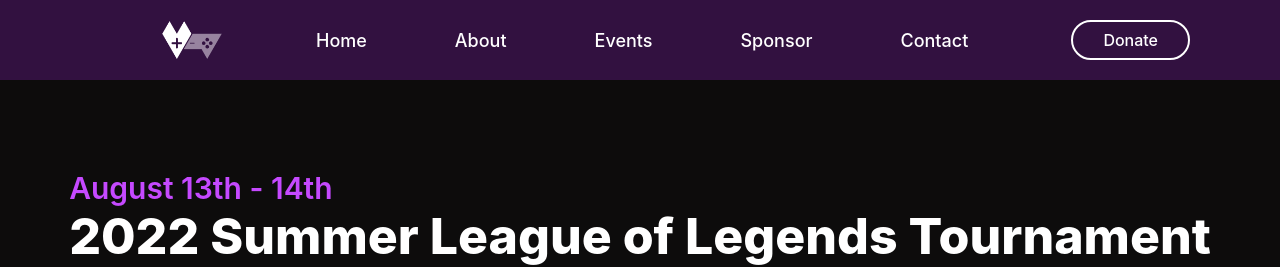
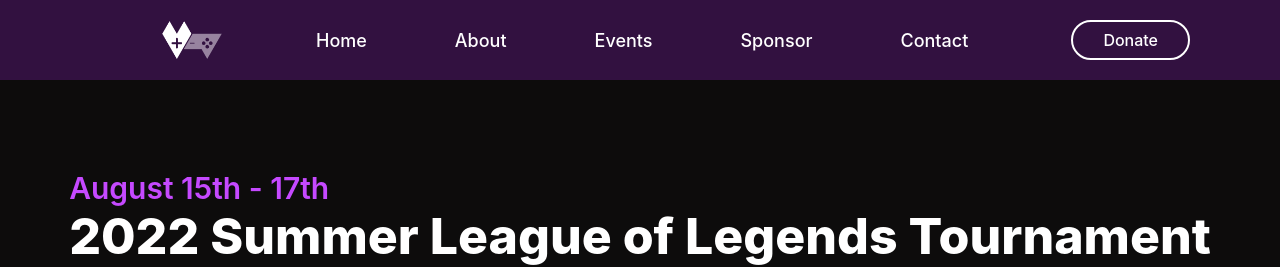
Before and after one commit to evanyans/vancouver-charity-games, a React (Create React App) app: page /2022-summer-league in a window 1280 px wide. Shown: the top 267 px of the page. Built offline with nearby package versions, Linux system fonts and the light colour scheme.

Commit message:
unicef front page

```diff
--- a/src/pages/Events.tsx
+++ b/src/pages/Events.tsx
@@ -10,7 +10,7 @@
 import valoA from '../eventimages/2021summer.png'
 import purple from '../eventimages/purple.png'
 import leagueA from '../eventimages/2021league.png'
-import leagueB from '../eventimages/2021leagueB.png'
+import leagueB from '../eventimages/2021leagueb.png'
 import leagueC from '../eventimages/2022league.png'
 const Events = () => {
 /*<Arrow as="a" href="https://docs.google.com/forms/d/e/1FAIpQLSeo7b6DGC0ja79YbVNGNs9FcJwWaDHs5dLSO0xpP8_FL_duoQ/viewform" target="_blank">&#10230;</Arrow>*/
--- a/src/pages/HomeV2.tsx
+++ b/src/pages/HomeV2.tsx
@@ -5,6 +5,7 @@
 import foodbank from '../images/foodbank.png';
 import redcross from '../images/redcross.png';
 import hospital from '../images/hospital.png';
+import unicef from '../images/uniceflogo.png';
 import { NavLink as Link } from 'react-router-dom';
 import WidgetBot from '@widgetbot/react-embed'
 import Marquee from "react-fast-marquee";
@@ -38,6 +39,9 @@
 
             </Title>
             <Mark gradient={false} gradientColor={[88, 83, 94]} speed={200} >
+                <Donate >
+                    <a href="https://www.unicef.org/" target="_blank"><ContentA><Circle><img className="unicef" src={unicef} alt="foodbank" /></Circle><ContentText>UNICEF<br></br><span>$100 Raised</span></ContentText></ContentA></a>
+                </Donate>
                 <Donate >
                     <a href="https://foodbank.bc.ca/" target="_blank"><ContentA><Circle><img className="foodbank" src={foodbank} alt="foodbank" /></Circle><ContentText>Greater Vancouver Food Bank<br></br><span>$230 Raised</span></ContentText></ContentA></a>
                 </Donate>
@@ -393,6 +397,11 @@
 export const ContentA = styled.div`
     display:flex;
     flex-direction:row;
+    .unicef{
+        width:120px;
+        padding-top:22px;
+        padding-right:18px;
+    }
     .foodbank{
         width:70px;
         padding-top:18px;
--- a/src/past/SummerleagueUN.tsx
+++ b/src/past/SummerleagueUN.tsx
@@ -8,7 +8,7 @@
   return (
     <Wrapper>
       <Body data-aos="fade-up">
-        <Topic>August 13th - 14th</Topic>
+        <Topic>August 15th - 17th</Topic>
         <Title>2022 Summer League of Legends Tournament</Title>
         <Stats>
           <Money>$<CountUp end={100} duration={1} /><div className="sub">Money Raised</div></Money>
```
Also changed, not shown: src/images/uniceflogo.png (added).
